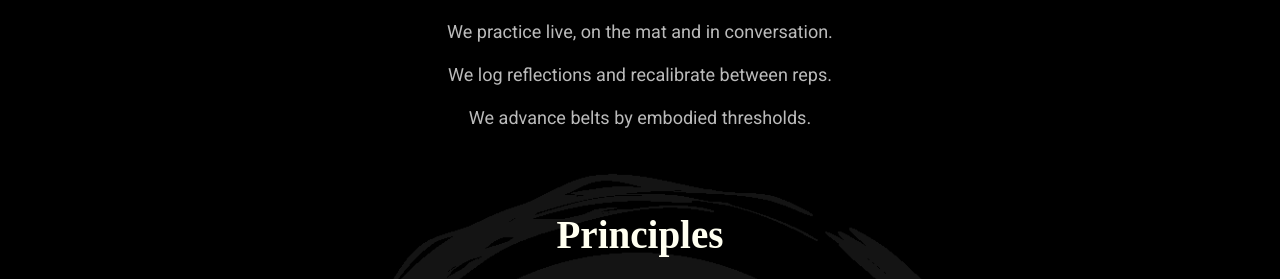
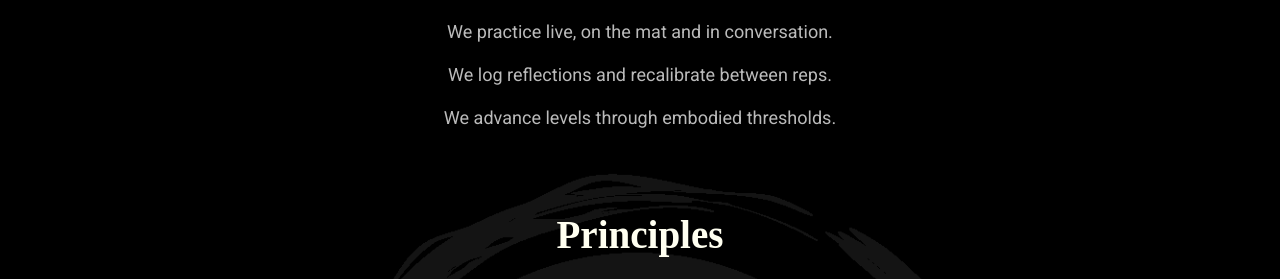
Before and after one commit to mindset-dojo/mindset-dojo.github.io, a Jekyll site: the page built from program.md, in a window 1280 px wide and 900 px high, scrolled down 479 px. Shown: the part 153-432 px from the top of the window. Built offline with Jekyll 4.4.1, drawn with Linux system fonts in a browser that asks for light colours; some web fonts are replaced.

Commit message:
feat: Mission statement bridge language

```diff
--- a/_data/program.yaml
+++ b/_data/program.yaml
@@ -6,7 +6,7 @@ context:
   mission_statement_bridge:
     - "We practice live, on the mat and in conversation."
     - "We log reflections and recalibrate between reps."
-    - "We advance belts by embodied thresholds."
+    - "We advance levels through embodied thresholds."
   principles_label: Principles
   forms_label: Forms
   levels_label: Levels
```
